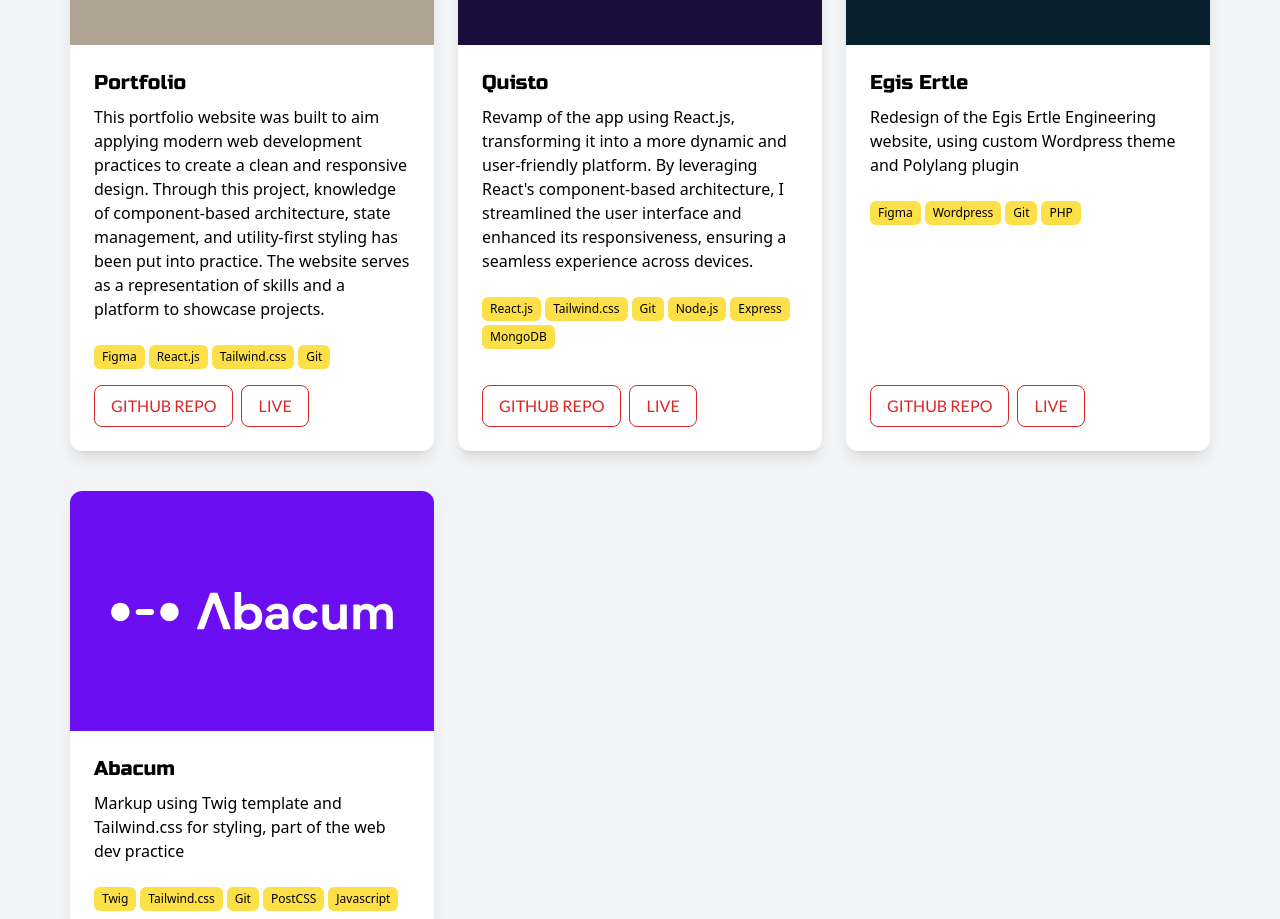
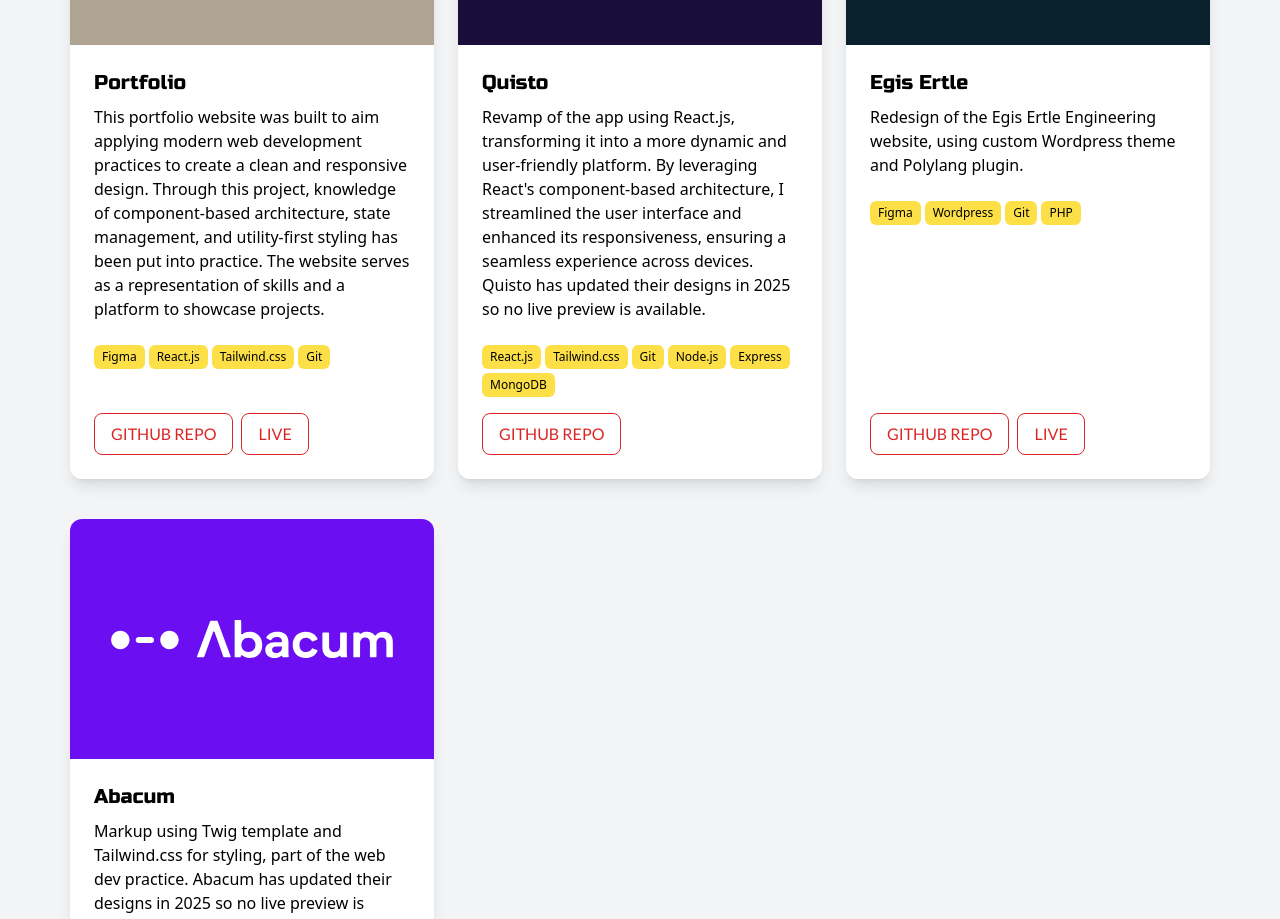
Before and after one commit to SeggyFault/SeggyFault.github.io, a React (Vite) app: page / in a window 1280 px wide. Shown: the part 2439-3358 px from the top of the page. Built offline with nearby package versions, Linux system fonts and the light colour scheme.

Commit message:
feat: make live links render only if they are present in projects data

```diff
--- a/src/components/ProjectCard.jsx
+++ b/src/components/ProjectCard.jsx
@@ -25,11 +25,22 @@ const ProjectCard = ({ image, tags, title, description, className, githubLink, l
           ))}
         </div>
       </div>
+
       <div className="flex gap-2 px-6 pb-6">
-          <Button href={githubLink} label="GitHub Repo" className="text-red-600 border border-red-600 hover:bg-red-600 hover:text-white hover:border-red-600" />
-          <Button href={liveLink} label="Live" className="text-red-600 border border-red-600 hover:bg-red-600 hover:text-white hover:border-red-600" />
+        <Button
+          href={githubLink}
+          label="GitHub Repo"
+          className="text-red-600 border border-red-600 hover:bg-red-600 hover:text-white hover:border-red-600"
+        />
+
+        {liveLink && (
+          <Button
+            href={liveLink}
+            label="Live"
+            className="text-red-600 border border-red-600 hover:bg-red-600 hover:text-white hover:border-red-600"
+          />
+        )}
       </div>
-
     </div>
   );
 };
--- a/src/pages/Home.jsx
+++ b/src/pages/Home.jsx
@@ -19,16 +19,15 @@ const Home = () => {
       image: "/assets/images/quisto.svg",
       tags: ["React.js", "Tailwind.css", "Git", "Node.js", "Express", "MongoDB"],
       title: "Quisto",
-      description: "Revamp of the app using React.js, transforming it into a more dynamic and user-friendly platform. By leveraging React's component-based architecture, I streamlined the user interface and enhanced its responsiveness, ensuring a seamless experience across devices.",
+      description: "Revamp of the app using React.js, transforming it into a more dynamic and user-friendly platform. By leveraging React's component-based architecture, I streamlined the user interface and enhanced its responsiveness, ensuring a seamless experience across devices. Quisto has updated their designs in 2025 so no live preview is available.",
       className: "bg-[#190E3B]",
-      githubLink: "https://github.com/SeggyFault/quisto-frontend",
-      liveLink: "https://quisto.it"
+      githubLink: "https://github.com/SeggyFault/quisto-frontend"
     },
     {
       image: "/assets/images/ertle.png",
       tags: ["Figma", "Wordpress", "Git", "PHP"],
       title: "Egis Ertle",
-      description: "Redesign of the Egis Ertle Engineering website, using custom Wordpress theme and Polylang plugin",
+      description: "Redesign of the Egis Ertle Engineering website, using custom Wordpress theme and Polylang plugin.",
       className: "bg-[#09212C]",
       githubLink: "https://github.com/SeggyFault/eee",
       liveLink: "https://egis-ertle.com"
@@ -37,10 +36,9 @@ const Home = () => {
       image: "/assets/images/abacum.svg",
       tags: ["Twig", "Tailwind.css", "Git", "PostCSS", "Javascript"],
       title: "Abacum",
-      description: "Markup using Twig template and Tailwind.css for styling, part of the web dev practice",
+      description: "Markup using Twig template and Tailwind.css for styling, part of the web dev practice. Abacum has updated their designs in 2025 so no live preview is available.",
       className: "bg-[#6C0EF2]",
       githubLink: "https://github.com/SeggyFault/abacum",
-      liveLink: "https://www.abacum.ai"
     },
   ];
 
```
Lines whose indentation alone changed are shown as unchanged.
